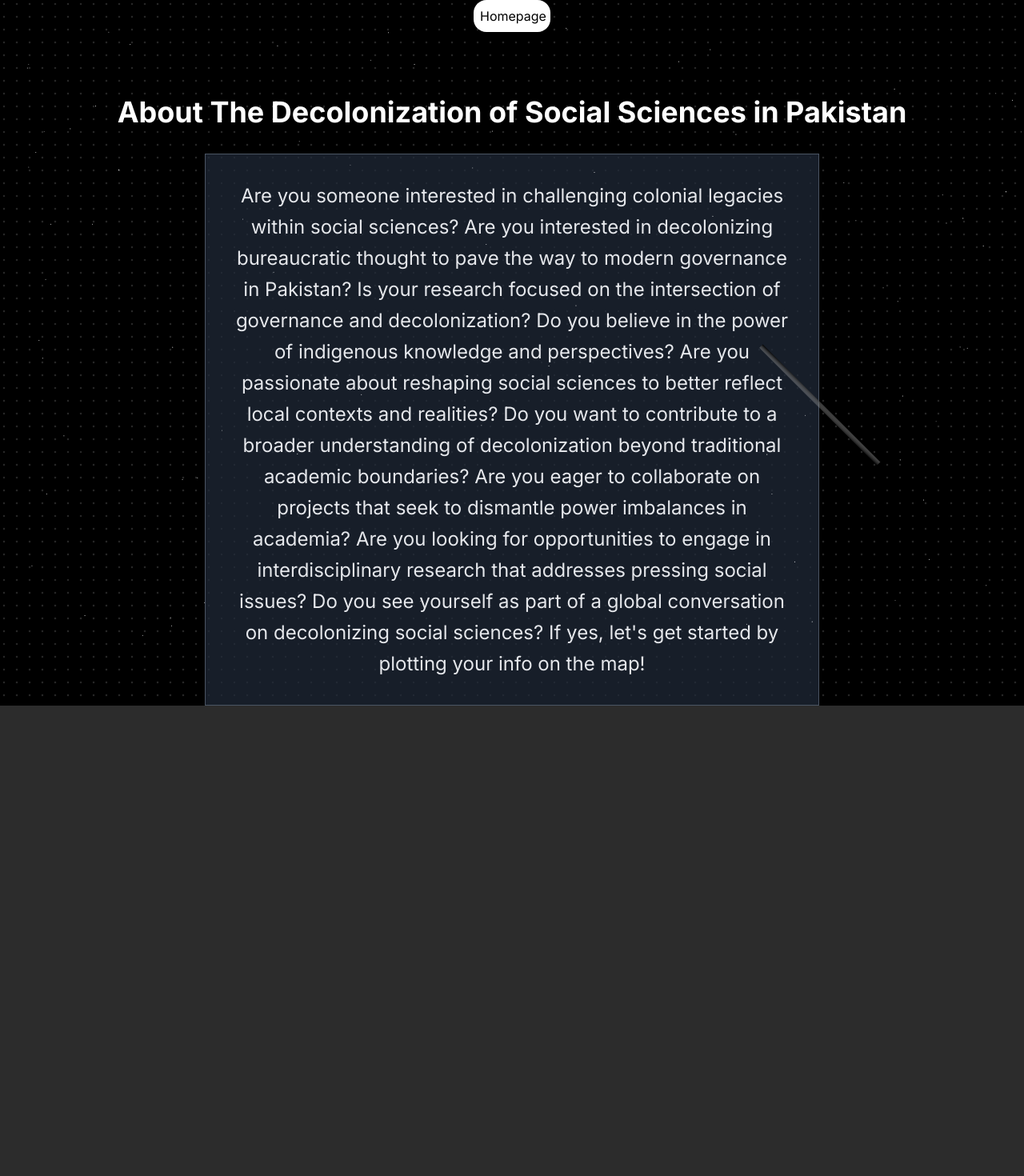
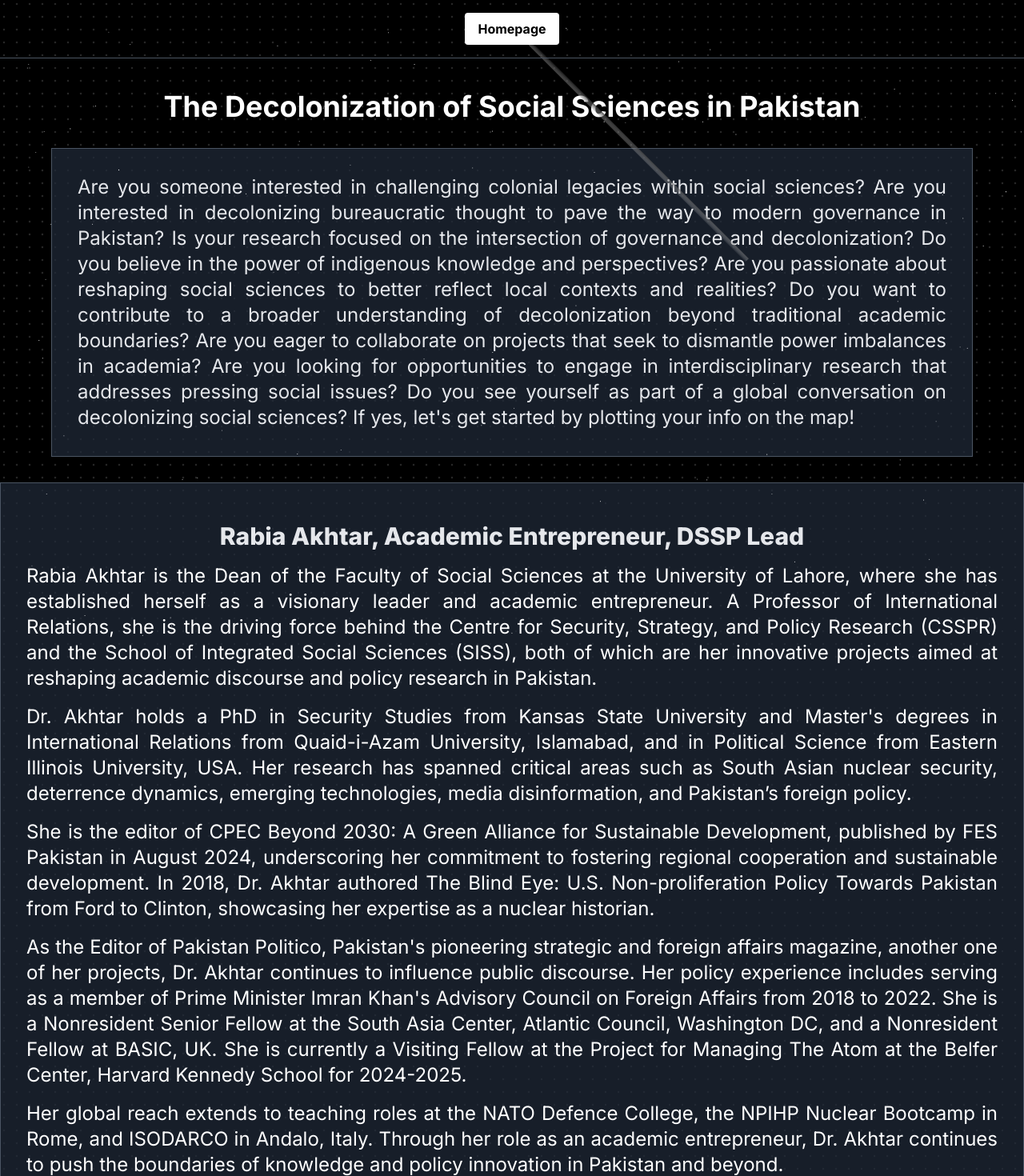
Before and after one commit to ahmkhn/dsspp, a Next.js app in the folder dssp/: page /about in a window 1280 px wide. Shown: the top 1470 px of the page at 80% size. Before the commit the page ends 882 px from the top, so only its background shows below. Built offline with nearby package versions, Linux system fonts and the light colour scheme.

Commit message:
add: styling fixes

```diff
--- a/dssp/app/about/page.tsx
+++ b/dssp/app/about/page.tsx
@@ -13,16 +13,56 @@ export default async function About() {
         starHeight={6}
         starWidth={40}
       />
+      <nav className="z-10 mb-10 w-full border-b border-gray-600 py-4 flex flex-col sm:flex-row items-center">
+        <div className="flex flex-col sm:flex-row justify-center items-center w-full px-4 sm:px-6 space-y-4 sm:space-y-0">
+          <a
+            className="inline-flex items-center justify-center text-center bg-white text-black px-4 py-2 rounded text-sm sm:text-base font-bold"
+            href="/"
+          >
+            Homepage
+          </a>
+        </div>
+  </nav>
       <div className="flex flex-col items-center">
-        <a className="w-[6rem] z-50 mb-20 bg-white text-black p-2 rounded-2xl" href="/">Homepage</a>
-        <h1 className="text-4xl font-bold text-white mb-8 text-center">
-          About The Decolonization of Social Sciences in Pakistan
+        <h1 className="text-2xl md:text-3xl lg:text-4xl font-bold text-white mb-8 text-center">
+          The Decolonization of Social Sciences in Pakistan
         </h1>
       </div>
-      <div className="flex flex-col gap-4 text-center border border-gray-600 p-8 rounded-lg bg-gray-800 bg-opacity-75 max-w-3xl mx-auto">
-        <p className="text-2xl text-gray-200 leading-relaxed">
-          Are you someone interested in challenging colonial legacies within social sciences? Are you interested in decolonizing bureaucratic thought to pave the way to modern governance in Pakistan? Is your research focused on the intersection of governance and decolonization? Do you believe in the power of indigenous knowledge and perspectives? Are you passionate about reshaping social sciences to better reflect local contexts and realities? Do you want to contribute to a broader understanding of decolonization beyond traditional academic boundaries? Are you eager to collaborate on projects that seek to dismantle power imbalances in academia? Are you looking for opportunities to engage in interdisciplinary research that addresses pressing social issues? Do you see yourself as part of a global conversation on decolonizing social sciences? If yes, let's get started by plotting your info on the map!
-        </p>
+
+      <div className="flex flex-col text-justify">
+        <div className="flex flex-col gap-4 max-w-6xl mx-auto">
+          <div className="flex-1 border border-gray-600 p-4 md:p-6 lg:p-8 rounded-lg bg-gray-800 bg-opacity-75">
+            <p className="text-base sm:text-lg md:text-xl lg:text-2xl text-gray-200 leading-relaxed">
+            Are you someone interested in challenging colonial legacies within social sciences? Are you interested in decolonizing bureaucratic thought to pave the way to modern governance in Pakistan? Is your research focused on the intersection of governance and decolonization? Do you believe in the power of indigenous knowledge and perspectives? Are you passionate about reshaping social sciences to better reflect local contexts and realities? Do you want to contribute to a broader understanding of decolonization beyond traditional academic boundaries? Are you eager to collaborate on projects that seek to dismantle power imbalances in academia? Are you looking for opportunities to engage in interdisciplinary research that addresses pressing social issues? Do you see yourself as part of a global conversation on decolonizing social sciences? If yes, let's get started by plotting your info on the map!
+            </p>
+          </div>
+        </div>
+        <div className="mt-8 flex-1 border border-gray-600 p-4 md:p-6 lg:p-8 rounded-lg bg-gray-800 bg-opacity-75">
+            <h1 className="mt-4 font-extrabold  text-lg sm:text-xl md:text-2xl lg:text-3xl text-gray-200 leading-relaxed text-center">
+            Rabia Akhtar, Academic Entrepreneur, DSSP Lead
+            </h1>
+            <p className="mt-4 text-base sm:text-lg md:text-xl lg:text-2xl">
+              Rabia Akhtar is the Dean of the Faculty of Social Sciences at the University of Lahore, where she has established herself as a visionary leader and academic entrepreneur. A Professor of International Relations, she is the driving force behind the Centre for Security, Strategy, and Policy Research (CSSPR) and the School of Integrated Social Sciences (SISS), both of which are her innovative projects aimed at reshaping academic discourse and policy research in Pakistan.
+            </p>
+            <p className="mt-4 text-base sm:text-lg md:text-xl lg:text-2xl">
+            Dr. Akhtar holds a PhD in Security Studies from Kansas State University and Master's degrees in International Relations from Quaid-i-Azam University, Islamabad, and in Political Science from Eastern Illinois University, USA. Her research has spanned critical areas such as South Asian nuclear security, deterrence dynamics, emerging technologies, media disinformation, and Pakistan’s foreign policy.
+            </p>
+
+            <p className="mt-4 text-base sm:text-lg md:text-xl lg:text-2xl">
+            She is the editor of CPEC Beyond 2030: A Green Alliance for Sustainable Development, published by FES Pakistan in August 2024, underscoring her commitment to fostering regional cooperation and sustainable development. In 2018, Dr. Akhtar authored The Blind Eye: U.S. Non-proliferation Policy Towards Pakistan from Ford to Clinton, showcasing her expertise as a nuclear historian.
+            </p>
+
+            <p className="mt-4 text-base sm:text-lg md:text-xl lg:text-2xl">
+            As the Editor of Pakistan Politico, Pakistan's pioneering strategic and foreign affairs magazine, another one of her projects, Dr. Akhtar continues to influence public discourse. Her policy experience includes serving as a member of Prime Minister Imran Khan's Advisory Council on Foreign Affairs from 2018 to 2022. She is a Nonresident Senior Fellow at the South Asia Center, Atlantic Council, Washington DC, and a Nonresident Fellow at BASIC, UK. She is currently a Visiting Fellow at the Project for Managing The Atom at the Belfer Center, Harvard Kennedy School for 2024-2025.
+            </p>
+
+            <p className="mt-4 text-base sm:text-lg md:text-xl lg:text-2xl">
+            Her global reach extends to teaching roles at the NATO Defence College, the NPIHP Nuclear Bootcamp in Rome, and ISODARCO in Andalo, Italy. Through her role as an academic entrepreneur, Dr. Akhtar continues to push the boundaries of knowledge and policy innovation in Pakistan and beyond.
+            </p>
+
+            <p className="mt-4 text-base sm:text-lg md:text-xl lg:text-2xl"> Contact: <a className="text-blue-500 underline" href="mailto">rabia.akhtar@csspr.uol.edu.pk</a></p>
+
+          </div>
       </div>
     </div>
   );
--- a/dssp/app/login/oauth-signin.tsx
+++ b/dssp/app/login/oauth-signin.tsx
@@ -44,6 +44,7 @@ export function OAuthButtons() {
     <>
       {oAuthProviders.map((provider) => (
         <button
+          key={provider.displayName}
           className="w-full flex items-center justify-center border gap-2 rounded-2xl p-3"
           onClick={async () => {
             await oAuthSignIn(provider.name);
--- a/dssp/app/map/page.tsx
+++ b/dssp/app/map/page.tsx
@@ -7,32 +7,18 @@ export default async function Map(){
   } = await supabase.auth.getUser();
   return (
     <div className="flex-1 w-full flex flex-col min-h-screen">
-      <nav className="w-full border-b border-gray-600 h-16 flex font-bold text-4xl">
-        <div className="flex justify-between items-center flex-grow mx-6">
-          <a className="inline-flex items-center justify-center text-center"  href="/"
-            style={{
-              font: 'bold 12px/20px "Helvetica Neue", Arial, Helvetica, sans-serif',
-              backgroundColor: 'white',
-              color: 'black',
-              width: '130px',
-              display: 'block',
-              cursor: 'pointer',
-              padding: '10px 20px',
-              borderRadius: '3px',}}
+      <nav className="w-full border-b border-gray-600 py-4 flex flex-col sm:flex-row items-center">
+        <div className="flex flex-col sm:flex-row justify-between items-center w-full px-4 sm:px-6 space-y-4 sm:space-y-0">
+          <a
+            className="inline-flex items-center justify-center text-center bg-white text-black px-4 py-2 rounded text-sm sm:text-base font-bold"
+            href="/"
           >
             Homepage
           </a>
-          <h1 className="ml-6">Interactive Map</h1>
-          <a className="inline-flex items-center justify-center" href="/about"
-
-          style={{
-            font: 'bold 12px/20px "Helvetica Neue", Arial, Helvetica, sans-serif',
-            backgroundColor: 'white',
-            color: 'black',
-            width: '130px',
-            cursor: 'pointer',
-            padding: '10px 20px',
-            borderRadius: '3px',}}
+          <h1 className="text-xl sm:text-2xl md:text-3xl lg:text-4xl font-bold">Interactive Map</h1>
+          <a
+            className="inline-flex items-center justify-center text-center bg-white text-black px-4 py-2 rounded text-sm sm:text-base font-bold"
+            href="/about"
           >
             About DSSP
           </a>
--- a/dssp/app/page.tsx
+++ b/dssp/app/page.tsx
@@ -28,7 +28,16 @@ export default async function Index() {
   <StarsBackground className="!fixed inset-0 z-0" starDensity={0.0002}/>
   <ShootingStars starColor="#16a34a" trailColor="white" minDelay={800} maxDelay={1200} starHeight={10} starWidth={40}/>
 
-  <nav className="w-full flex justify-center border-b border-gray-600 py-2 z-10">
+
+
+  <nav className="z-10 w-full border-b border-gray-600 py-4 flex flex-col sm:flex-row items-center">
+        <div className="flex flex-col sm:flex-row justify-between items-center w-full px-4 sm:px-6 space-y-4 sm:space-y-0">
+          <a
+            className="inline-flex items-center justify-center text-center bg-white text-black px-4 py-2 rounded text-sm sm:text-base font-bold"
+            href="/"
+          >
+            Homepage
+          </a>
                 {user !== null ? (
             <form action={signOut} className="flex items-center gap-2">
               <p>{user.email}</p>
@@ -37,6 +46,13 @@ export default async function Index() {
           ) : (
             <></>
           )}
+          <a
+            className="inline-flex items-center justify-center text-center bg-white text-black px-4 py-2 rounded text-sm sm:text-base font-bold"
+            href="/about"
+          >
+            About DSSP
+          </a>
+        </div>
   </nav>
 
   <main className="flex-grow flex items-center justify-center w-full z-10">
--- a/dssp/components/Header.tsx
+++ b/dssp/components/Header.tsx
@@ -1,12 +1,11 @@
-
 export default function Header() {
   return (
     <div className="flex flex-col gap-8 items-center">
-      <p className="!leading-tight text-center text-balance font-black text-2xl sm:text-3xl md:text-4xl lg:text-5xl">
+      <h1 className="!leading-tight text-center text-balance font-black text-3xl sm:text-4xl md:text-5xl lg:text-6xl xl:text-7xl">
         Decolonizing <span className="block text-transparent bg-clip-text bg-gradient-to-r from-blue-500 via-pink-500 to-blue-500">Social Sciences</span> in Pakistan
-      </p>
+      </h1>
       <div className="w-full p-[1px] bg-gradient-to-r from-transparent via-gray-300 to-transparent my-4" />
-      <p className="text-center !leading-tight text-balance font-black text-xl sm:text-2xl md:text-3xl lg:text-4xl">
+      <p className="text-justify font-black text-xl sm:text-2xl md:text-3xl lg:text-4xl xl:text-5xl">
         An application that fosters a global community where users can <span className="block text-transparent bg-clip-text bg-gradient-to-r from-blue-500 via-pink-500 to-blue-500">share their research and collaborate</span> promoting a sense of unity and mutual support
       </p>
     </div>
--- a/dssp/components/Worldmap/page.tsx
+++ b/dssp/components/Worldmap/page.tsx
@@ -78,6 +78,7 @@ export default function Worldmap( {authorized} : worldMapProps) {
     const [researchInputDescription,setResearchInputDescription] = useState<string>("'Other' research type. Currently disabled.")
     const [summary,setSummary] = useState<string>("");
     const [userExists,setUserExists] = useState<boolean>(false);
+    const [introVisible,setIntroVisible] = useState(true);
     interface User {
       full_name: string;
       user_research_tag: string;
@@ -140,7 +141,6 @@ export default function Worldmap( {authorized} : worldMapProps) {
     }, [users]);
 
     const handleSubmit = async (e: React.FormEvent<HTMLFormElement>) => {
-      e.preventDefault();
       const researchUpdated = (researchDisabled ? research : researchInputDescription);
       await addData(fullName,longLat[0],longLat[1],title,researchInputDescription,researchUpdated,linkedinLink,summary);
       /*export async function addData(full_name:string,user_location_x:number,user_location_y:number,user_occupation:string,user_research_description:string,user_research_tag:string){
@@ -291,12 +291,12 @@ export default function Worldmap( {authorized} : worldMapProps) {
      </Dialog>
      <Dialog
         className="bg-white text-black rounded-md p-8 flex justify-center text-center"
-        visible={false}
-        onHide={() => setShowDialog(false)}
+        visible={introVisible}
+        onHide={() => {if (!introVisible) return; setIntroVisible(false); }}
         header="Welcome!"
         style={{ width: '30vw' }}
       >
-        <p>To set a marker, make sure you stop the map's rotation!</p>
+        <p>To set a marker, simply click on the map!</p>
         <p>Explore the map and click on other markers to see other people's story!</p>
       </Dialog>
     </>
--- a/dssp/components/Worldmap/test.ts
+++ b/dssp/components/Worldmap/test.ts
@@ -43,5 +43,5 @@ export async function removeData(){
     if (error) {
         throw new Error("Error deleting data");
     }
-
+    revalidatePath("/map");
 }
```
Also changed, not shown: dssp/components/Worldmap/getMapData.ts (line endings or trailing spaces). Lines whose indentation alone changed are shown as unchanged.
